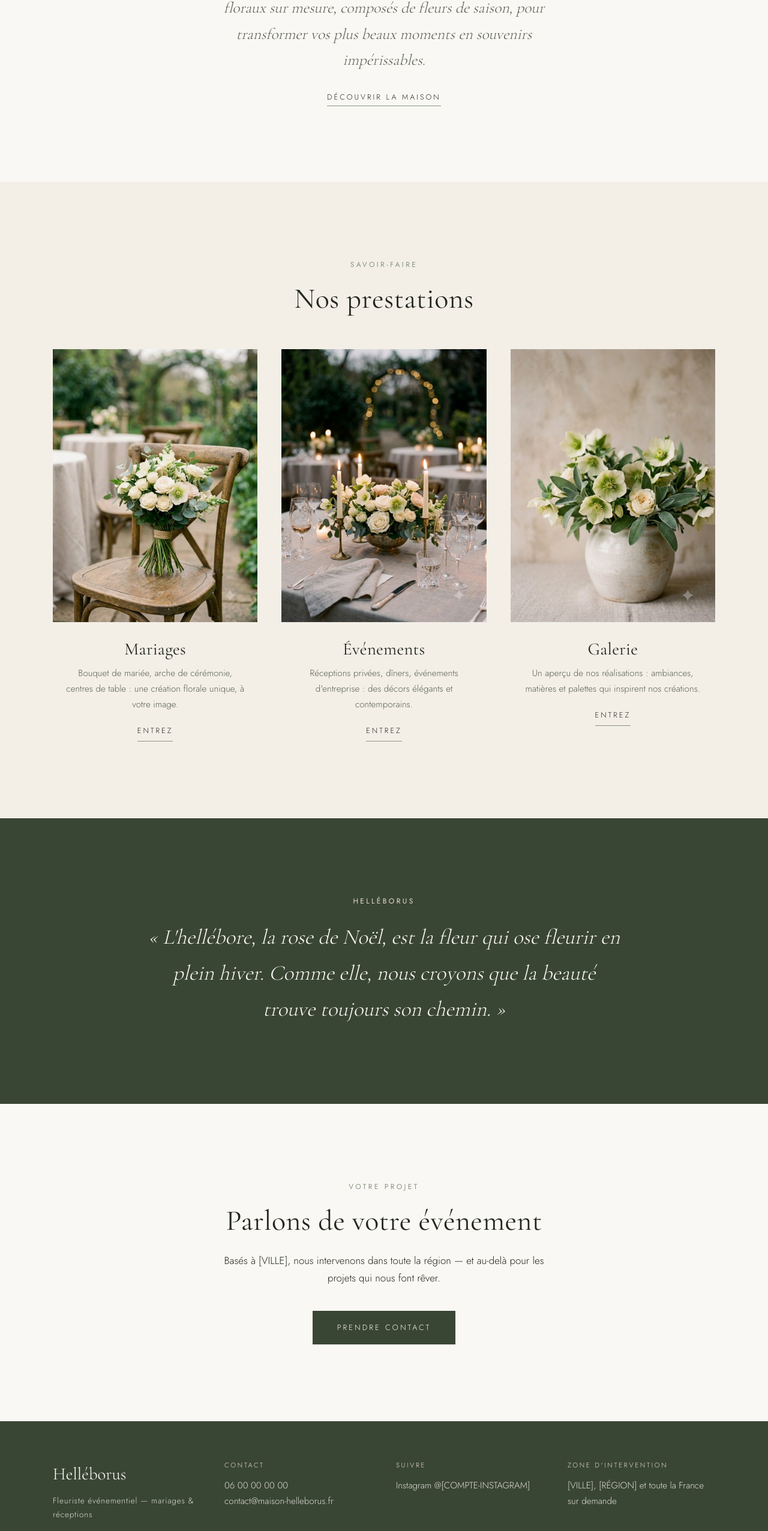
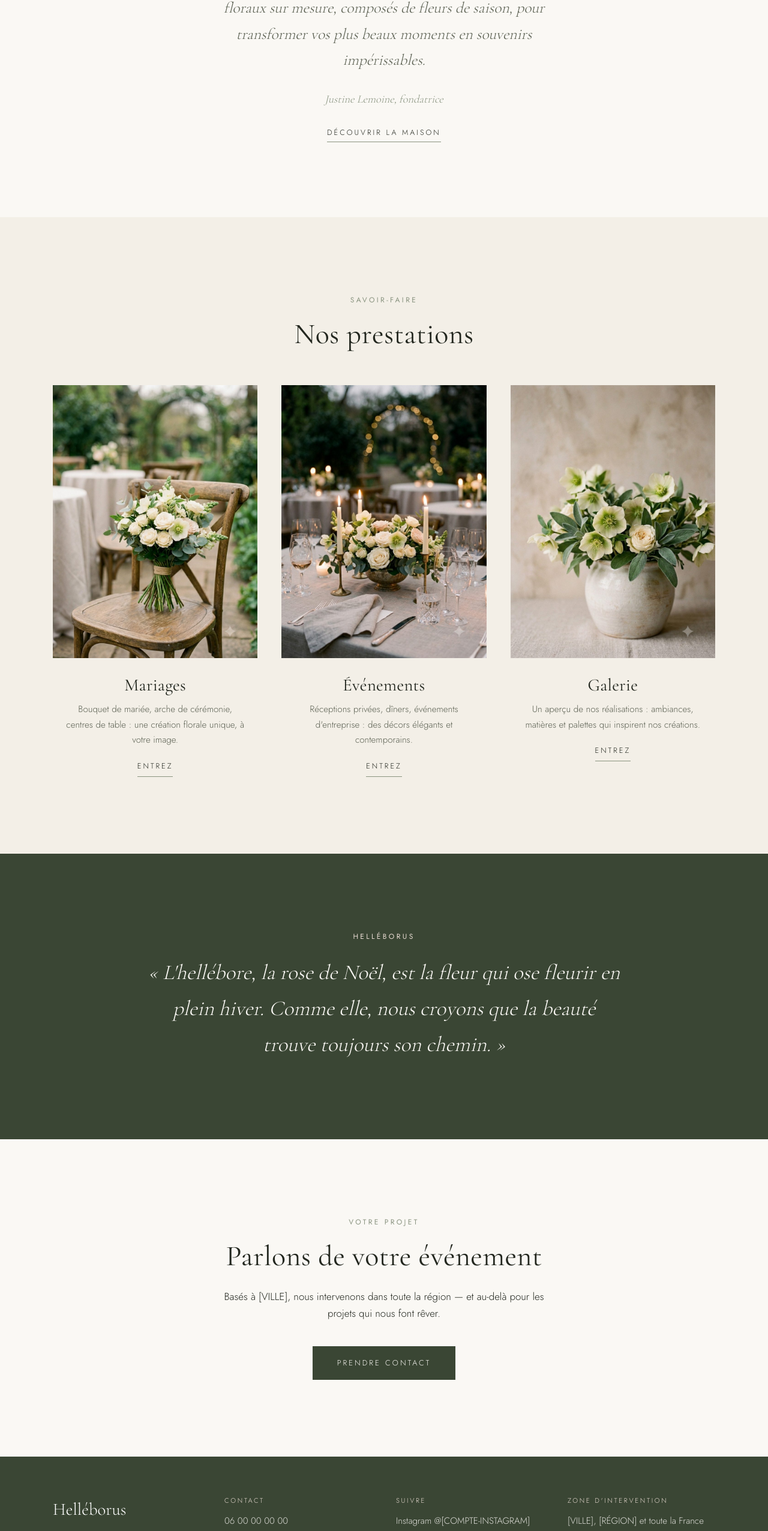
Before and after one commit to Rom-mtl/helleborus, a Next.js app: page / in a window 1280 px wide. Shown: the part 1148-3700 px from the top of the page at 60% size. Built offline with nearby package versions, Linux system fonts and the light colour scheme.

Commit message:
Justine Lemoine mise en avant : footer, signature accueil, à-propos, JSON-LD founder

```diff
--- a/app/a-propos/page.jsx
+++ b/app/a-propos/page.jsx
@@ -5,7 +5,7 @@ import { site } from '../../lib/site';
 export const metadata = {
   title: 'À propos',
   description:
-    "L'histoire d'Helléborus : une fleuriste passionnée, une signature florale poétique inspirée de la rose de Noël.",
+    "Justine Lemoine, fondatrice d'Helléborus : une fleuriste passionnée, une signature florale poétique inspirée de la rose de Noël.",
 };
 
 export default function APropos() {
--- a/app/globals.css
+++ b/app/globals.css
@@ -456,9 +456,26 @@ h3 { font-size: clamp(1.4rem, 2.5vw, 1.8rem); }
   margin-bottom: 0.5rem;
 }
 
+.footer__person {
+  font-family: var(--font-display);
+  font-style: italic;
+  font-size: 1.05rem;
+  color: var(--blush);
+  margin-bottom: 0.35rem;
+}
+
 .footer__tag {
   font-size: 0.85rem;
   letter-spacing: 0.06em;
+}
+
+/* Signature manuscrite discrète (accueil) */
+.signature {
+  font-family: var(--font-display);
+  font-style: italic;
+  font-size: 1.15rem;
+  color: var(--sage);
+  margin-top: 1.75rem;
 }
 
 .footer__label {
--- a/app/layout.jsx
+++ b/app/layout.jsx
@@ -45,6 +45,7 @@ const jsonLd = {
   email: site.contact.email,
   telephone: site.contact.phone,
   areaServed: site.area.description,
+  founder: { '@type': 'Person', name: site.contact.person },
   sameAs: [site.contact.instagram],
 };
 
--- a/app/page.jsx
+++ b/app/page.jsx
@@ -40,6 +40,7 @@ export default function Home() {
             sur mesure, composés de fleurs de saison, pour transformer vos
             plus beaux moments en souvenirs impérissables.
           </p>
+          <p className="signature">Justine Lemoine, fondatrice</p>
           <p style={{ marginTop: '1.5rem' }}>
             <Link href="/a-propos/" className="link">
               Découvrir la maison
--- a/components/Footer.jsx
+++ b/components/Footer.jsx
@@ -7,6 +7,7 @@ export default function Footer() {
       <div className="container footer__grid">
         <div>
           <p className="footer__brand">Helléborus</p>
+          <p className="footer__person">{site.contact.person}</p>
           <p className="footer__tag">{site.tagline}</p>
         </div>
 
--- a/lib/site.js
+++ b/lib/site.js
@@ -13,7 +13,7 @@ export const site = {
 
   // --- Coordonnées [À REMPLACER] ---
   contact: {
-    person: '[PRÉNOM NOM DE LA FLEURISTE]',
+    person: 'Justine Lemoine',
     email: 'contact@maison-helleborus.fr', // [À REMPLACER si autre adresse]
     phone: '+33 6 00 00 00 00', // [À REMPLACER]
     phoneDisplay: '06 00 00 00 00', // [À REMPLACER]
@@ -30,7 +30,7 @@ export const site = {
 
   // --- Mentions légales [À REMPLACER] ---
   legal: {
-    owner: '[PRÉNOM NOM ou RAISON SOCIALE]',
+    owner: 'Justine Lemoine', // [VÉRIFIER : nom exact de la structure juridique]
     status: '[STATUT : micro-entreprise, EI, SASU…]',
     siret: '[NUMÉRO SIRET]',
     address: '[ADRESSE PROFESSIONNELLE]',
```
